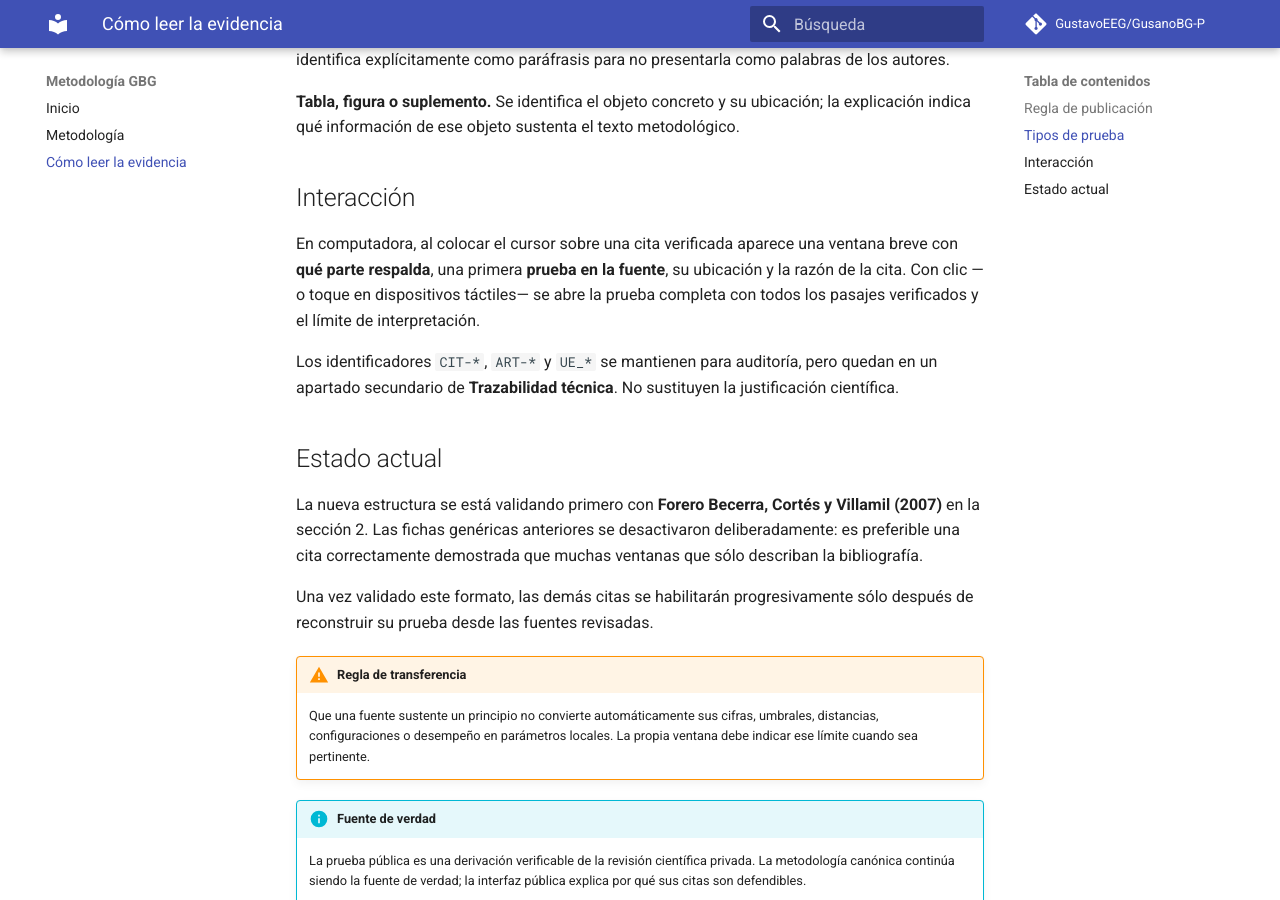
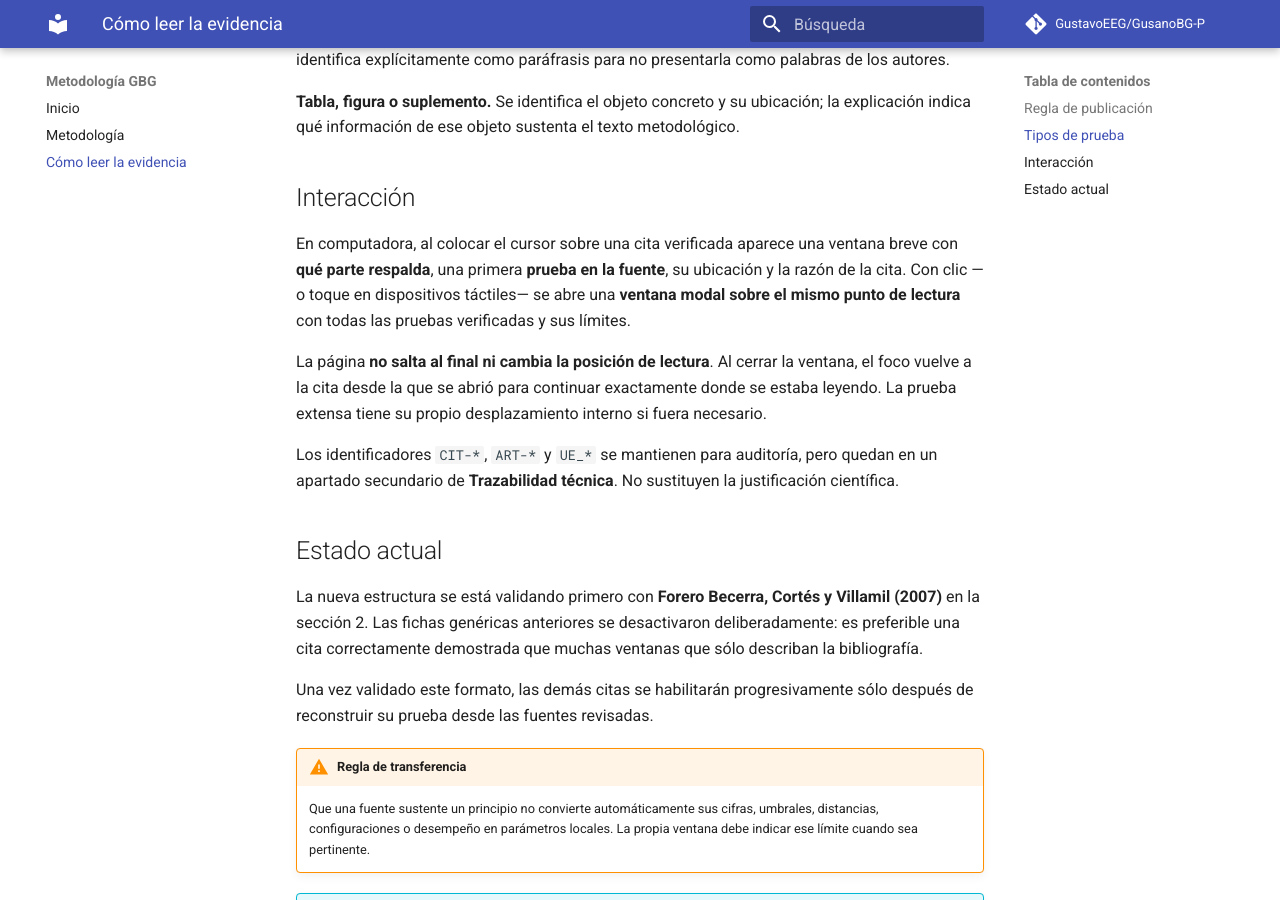
Before and after one commit to GustavoEEG/GusanoBG-P, an MkDocs documentation site: the page built from docs/evidencia.md, in a window 1280 px wide and 900 px high, scrolled down 871 px. Built offline with MkDocs 1.6.1 and Material for MkDocs 9.7.7, drawn with Linux system fonts in a browser that asks for light colours; comment, search, counter and statistics services are not loaded.

Commit message:
docs: aclarar que la evidencia no desplaza la lectura

```diff
--- a/docs/evidencia.md
+++ b/docs/evidencia.md
@@ -26,7 +26,9 @@ Cuando varias publicaciones aparecen en una misma oración, cada una debe justif
 
 ## Interacción
 
-En computadora, al colocar el cursor sobre una cita verificada aparece una ventana breve con **qué parte respalda**, una primera **prueba en la fuente**, su ubicación y la razón de la cita. Con clic —o toque en dispositivos táctiles— se abre la prueba completa con todos los pasajes verificados y el límite de interpretación.
+En computadora, al colocar el cursor sobre una cita verificada aparece una ventana breve con **qué parte respalda**, una primera **prueba en la fuente**, su ubicación y la razón de la cita. Con clic —o toque en dispositivos táctiles— se abre una **ventana modal sobre el mismo punto de lectura** con todas las pruebas verificadas y sus límites.
+
+La página **no salta al final ni cambia la posición de lectura**. Al cerrar la ventana, el foco vuelve a la cita desde la que se abrió para continuar exactamente donde se estaba leyendo. La prueba extensa tiene su propio desplazamiento interno si fuera necesario.
 
 Los identificadores `CIT-*`, `ART-*` y `UE_*` se mantienen para auditoría, pero quedan en un apartado secundario de **Trazabilidad técnica**. No sustituyen la justificación científica.
 
```
